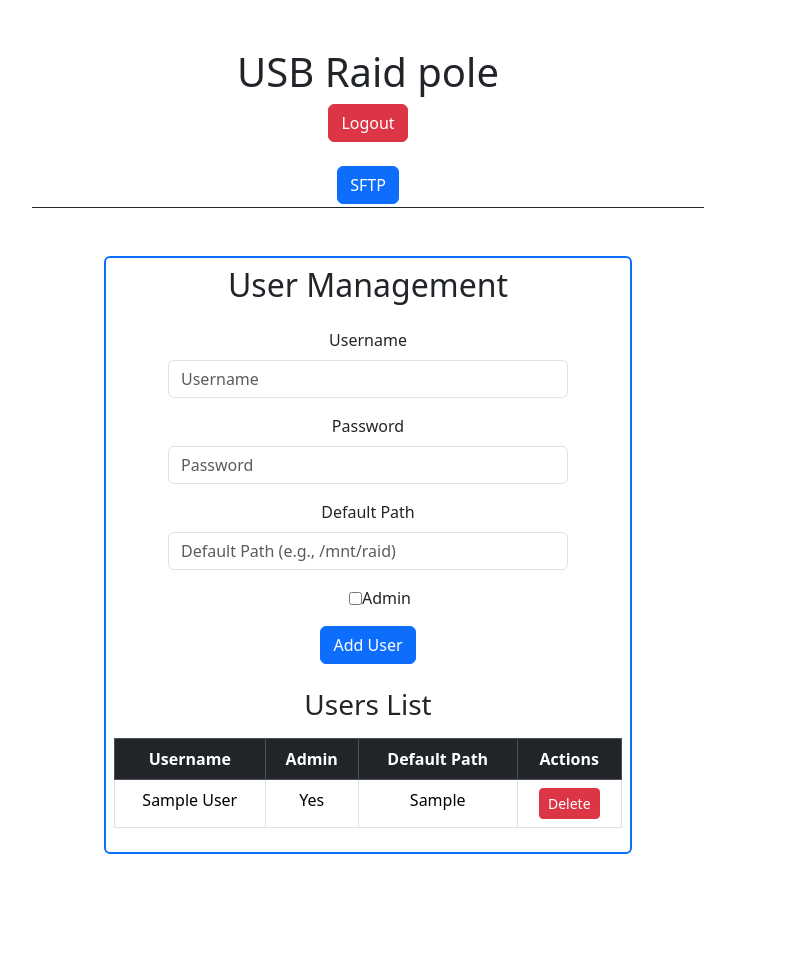
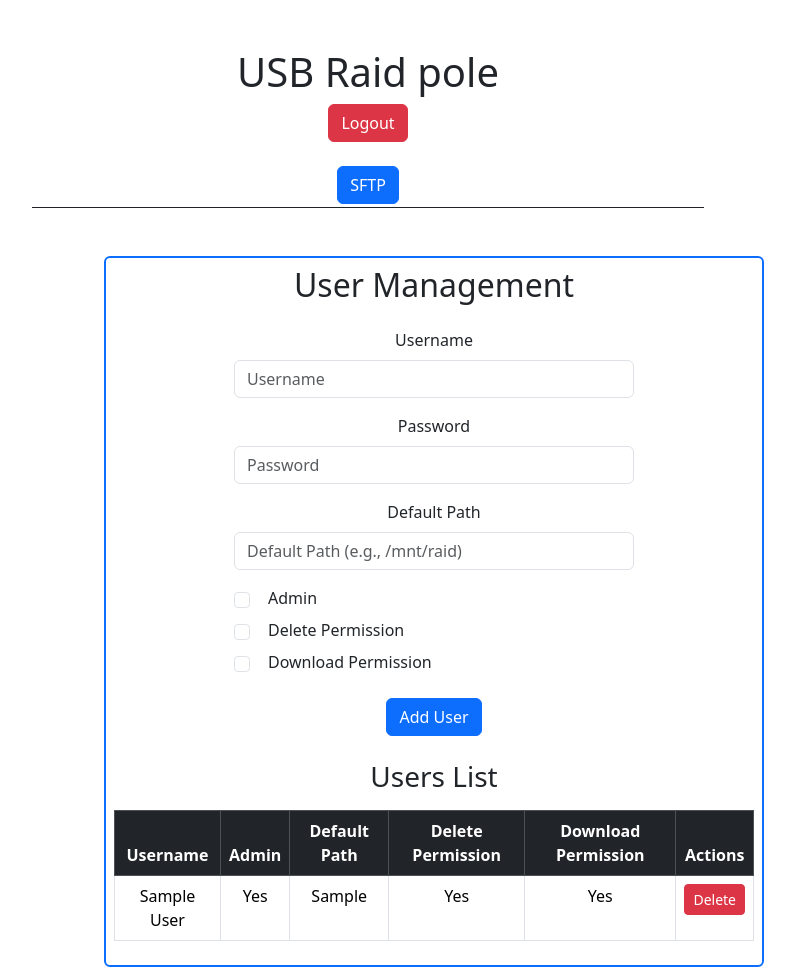
Before and after one commit to michalcz10/USB-RAID-pole, a PHP site: page /content/adminpanel.php in a window 1280 px wide. Shown: the whole page, without its empty margins (272-1067 px from the left). Before the commit the page ends 854 px from the top, so only its background shows below. Run offline with PHP 8.4, Linux system fonts and the light colour scheme; the visitor is signed in with stand-in values (Sample User, id 1); tables that the repository leaves empty or names only in its code hold one stand-in row (values such as "Sample post").

Commit message:
Added read/download permision

```diff
--- a/Web/content/adminpanel.php
+++ b/Web/content/adminpanel.php
@@ -30,6 +30,8 @@ if ($_SERVER['REQUEST_METHOD'] === 'POST') {
         $pswd = htmlspecialchars($_POST['pswd']);
         $is_admin = isset($_POST['admin']) ? 1 : 0;
         $defPath = htmlspecialchars($_POST['defPath']);
+        $delPer = isset($_POST['delPer']) ? 1 : 0;
+        $dowPer = isset($_POST['downPer']) ? 1 : 0;
 
         $sql = "SELECT * FROM users WHERE uname=?";
         $stmt = $conn->prepare($sql);
@@ -40,13 +42,13 @@ if ($_SERVER['REQUEST_METHOD'] === 'POST') {
         if ($result->num_rows > 0) {
             echo "<script>alert('Error: Username already exists!');</script>";
         } else {
-            $sql = "INSERT INTO users (uname, pswd, admin, defPath) VALUES (?, ?, ?, ?)";
+            $sql = "INSERT INTO users (uname, pswd, admin, defPath, delPer, downPer) VALUES (?, ?, ?, ?, ?, ?)";
             echo "<script>console.log('SQL: " . $sql . "');</script>";
-            echo "<script>console.log('Params: " . json_encode([$uname, $pswd, $is_admin, $defPath]) . "');</script>";
+            echo "<script>console.log('Params: " . json_encode([$uname, $pswd, $is_admin, $defPath, $delPer, $dowPer]) . "');</script>";
 
             $stmt = $conn->prepare($sql);
             $hash = password_hash($pswd, PASSWORD_BCRYPT);
-            $stmt->bind_param("ssis", $uname, $hash, $is_admin, $defPath);
+            $stmt->bind_param("ssisii", $uname, $hash, $is_admin, $defPath, $delPer, $dowPer);
 
             if ($stmt->execute()) {
                 echo "<script>alert('User added successfully!');</script>";
@@ -68,7 +70,7 @@ if (isset($_GET['delete'])) {
     echo "<script>alert('User deleted successfully!'); window.location.href='adminpanel.php';</script>";
 }
 
-$result = $conn->query("SELECT uname, admin, defPath FROM users");
+$result = $conn->query("SELECT uname, admin, defPath, delPer, downPer FROM users");
 ?>
 <!DOCTYPE html>
 <html>
@@ -97,11 +99,15 @@ $result = $conn->query("SELECT uname, admin, defPath FROM users");
         }
         .form-check {
             display: flex;
-            justify-content: center;
             align-items: center;
+            width: 100%;
+            justify-content: flex-start;
         }
         .form-check-input {
             margin-right: 10px;
+        }
+        .form-check-label {
+            margin-left: 0.5rem;
         }
     </style>
 </head>
@@ -133,9 +139,19 @@ $result = $conn->query("SELECT uname, admin, defPath FROM users");
                     <label class="form-label">Default Path</label>
                     <input type="text" name="defPath" class="form-control" placeholder="Default Path (e.g., /mnt/raid)" required>
                 </div>
-                <div class="form-check mb-3 center">
-                    <input type="checkbox" name="admin" id="adminCheck" value="1">
-                    <label class="form-check-label" for="adminCheck">Admin</label>
+                <div class="d-flex flex-column align-items-center mb-3">
+                    <div class="form-check mb-2">
+                        <input type="checkbox" name="admin" id="adminCheck" value="1" class="form-check-input">
+                        <label class="form-check-label" for="adminCheck">Admin</label>
+                    </div>
+                    <div class="form-check mb-2">
+                        <input type="checkbox" name="delPer" id="delPerCheck" value="1" class="form-check-input">
+                        <label class="form-check-label" for="delPerCheck">Delete Permission</label>
+                    </div>
+                    <div class="form-check mb-2">
+                        <input type="checkbox" name="downPer" id="downPerCheck" value="1" class="form-check-input">
+                        <label class="form-check-label" for="downPerCheck">Download Permission</label>
+                    </div>
                 </div>
                 <button type="submit" class="btn btn-primary">Add User</button>
             </form>
@@ -146,6 +162,8 @@ $result = $conn->query("SELECT uname, admin, defPath FROM users");
                         <th>Username</th>
                         <th>Admin</th>
                         <th>Default Path</th>
+                        <th>Delete Permission</th>
+                        <th>Download Permission</th>
                         <th>Actions</th>
                     </tr>
                 </thead>
@@ -155,6 +173,8 @@ $result = $conn->query("SELECT uname, admin, defPath FROM users");
                             <td><?php echo htmlspecialchars($row['uname']); ?></td>
                             <td><?php echo $row['admin'] ? 'Yes' : 'No'; ?></td>
                             <td><?php echo htmlspecialchars($row['defPath']); ?></td>
+                            <td><?php echo $row['delPer'] ? 'Yes' : 'No'; ?></td>
+                            <td><?php echo $row['downPer'] ? 'Yes' : 'No'; ?></td>
                             <td>
                                 <button class="btn btn-danger btn-sm" onclick="confirmDelete('<?php echo htmlspecialchars($row['uname']); ?>')">Delete</button>
                             </td>
--- a/Web/content/ftp/config.php
+++ b/Web/content/ftp/config.php
@@ -6,9 +6,9 @@ use phpseclib3\Net\SFTP;
 $defPath = $_SESSION['defPath'] ?? '/';
 
 // SFTP Configuration
-$host = 'localhost';
-$username = 'micalis';
-$password = 'Killedbysunny4535';
+$host = 'IP ADDRESS';
+$username = 'USERNAME';
+$password = 'PASSWD';
 $defaultPath = $defPath;
 
 // Initialize SFTP connection
--- a/Web/content/ftp/index.php
+++ b/Web/content/ftp/index.php
@@ -132,16 +132,21 @@
                                         <?php endif; ?>
                                     </td>
                                     <td>
+                                        <?php if(isset($_SESSION["delPer"]) && $_SESSION["delPer"] == true) { ?>
                                         <form method="POST" action="delete.php" style="display:inline;">
                                             <input type="hidden" name="delete" value="<?= htmlspecialchars($currentPath . '/' . $item) ?>">
                                             <button type="submit" class="btn btn-danger">Delete</button>
                                         </form>
+                                        <?php } ?>
+
+                                        <?php if(isset($_SESSION["downPer"]) && $_SESSION["downPer"] == true) { ?>
                                         <?php if (!$sftp->is_dir($item)): ?>
                                         <form method="POST" action="download.php" style="display:inline;">
                                             <input type="hidden" name="file" value="<?= htmlspecialchars($currentPath . '/' . $item) ?>">
                                             <button type="submit" class="btn btn-success">Download</button>
                                         </form>
                                         <?php endif; ?>
+                                        <?php } ?>
                                     </td>
                                 </tr>
                             <?php endforeach; ?>
--- a/Web/content/login.php
+++ b/Web/content/login.php
@@ -27,12 +27,16 @@ if (isset($_POST['uname'], $_POST['pswd'])) {
                 $hash = $row["pswd"];
                 $admin = (bool)$row["admin"];
                 $defPath = $row["defPath"];
+                $delPer = $row["delPer"];
+                $downPer = $row["downPer"];
 
                 if (password_verify($pswd, $hash)) {
                     // Login successful
                     $_SESSION['uname'] = $uname;
                     $_SESSION['admin'] = $admin;
                     $_SESSION['defPath'] = $defPath;
+                    $_SESSION['downPer'] = $downPer;
+                    $_SESSION['delPer'] = $delPer;
                     header("Location: ftp/index.php");
                     exit();
                 }
```
Also changed, not shown: Web/content/notAuthorized.html (added, +38 -0 lines).
